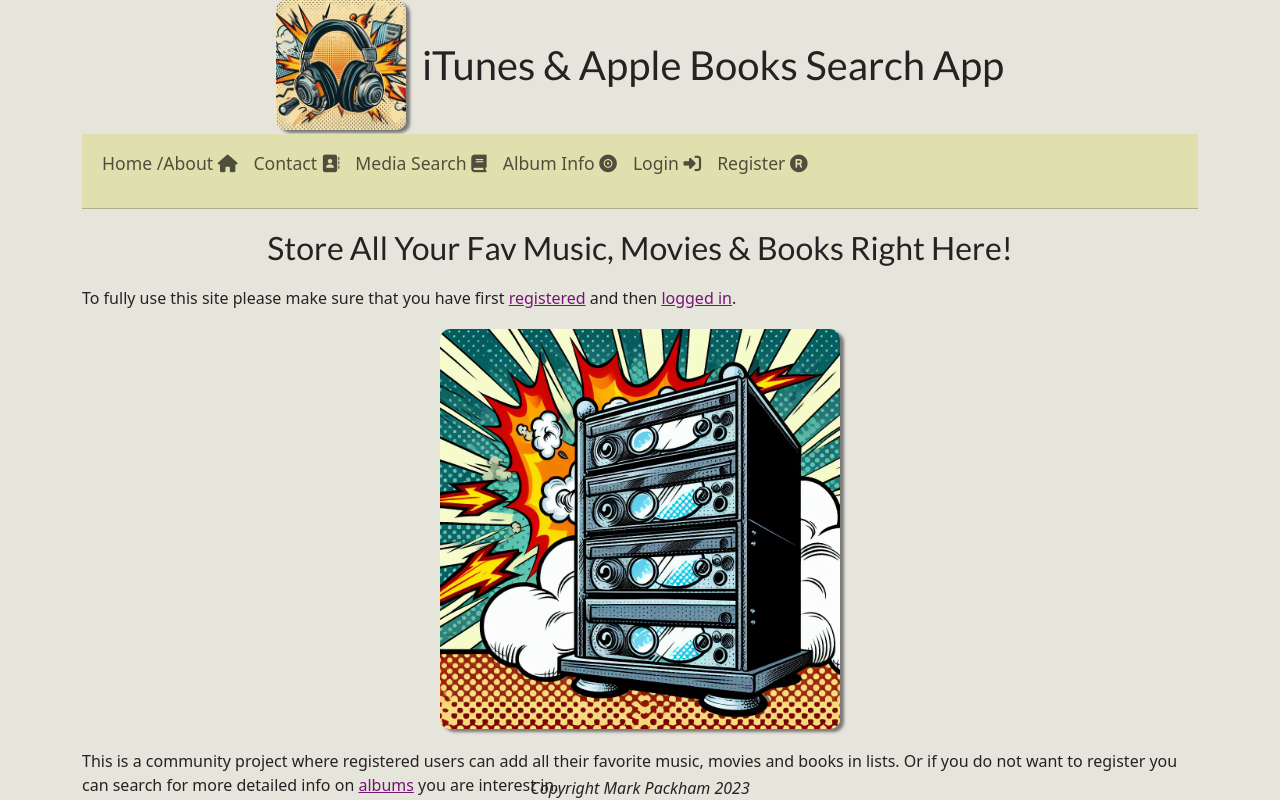
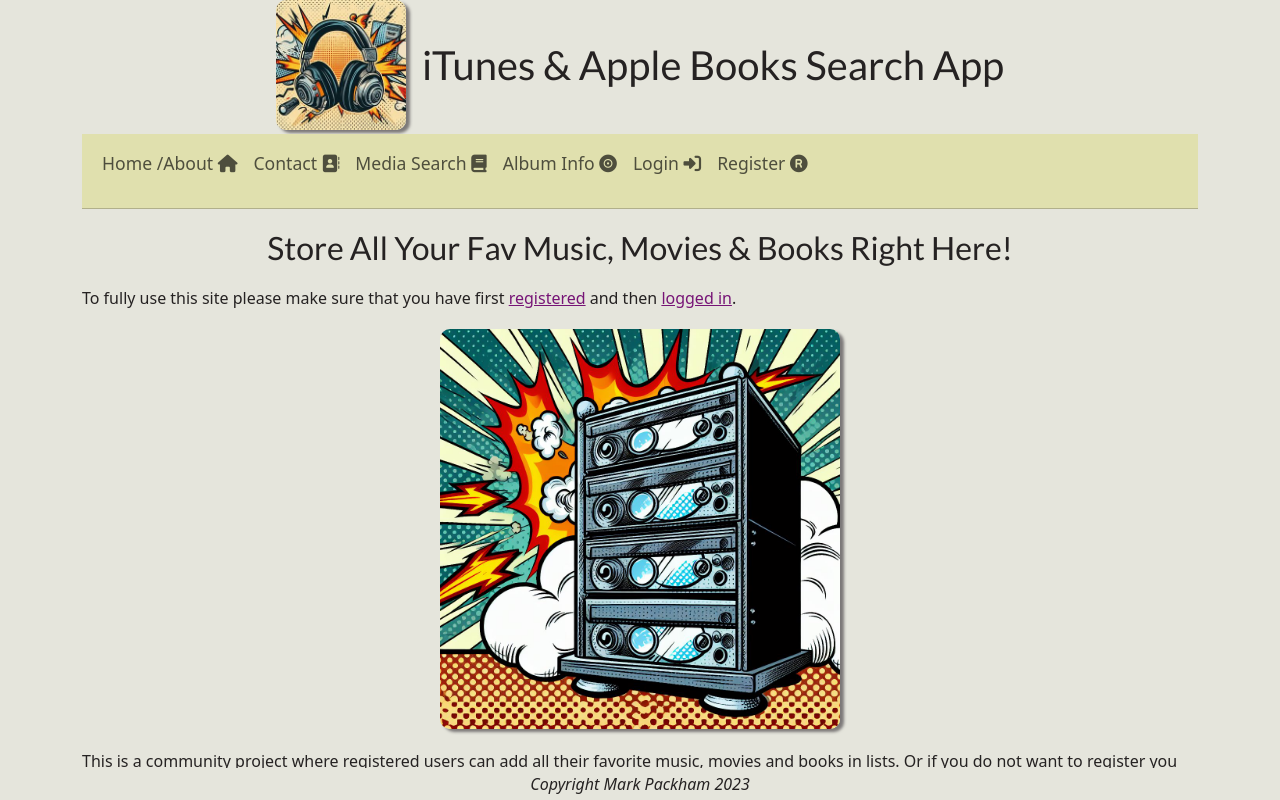
Before and after one commit to markpackham/HyperionReactExpressFaviTunesCapstoneProject, a React (Vite) app in the folder frontend/: page / in a window 1280 px wide. Shown: the top 800 px of the page. Built offline with nearby package versions, Linux system fonts and the light colour scheme.

Commit message:
tidyup footer styling

```diff
--- a/frontend/src/App.css
+++ b/frontend/src/App.css
@@ -35,8 +35,8 @@
 }
 
 footer {
-  margin-bottom: 1rem;
-  margin-top: 1rem;
+  margin-bottom: 0.5rem;
+  margin-top: 0.5rem;
   text-align: center;
 }
 
@@ -94,6 +94,11 @@
 }
 
 /* Ids */
+#footerCopyright {
+  background-color: var(--background-color-main);
+  padding: 0.24rem;
+}
+
 #logo {
   max-width: 130px;
 }
--- a/frontend/src/components/sitewide/FooterSitewide.jsx
+++ b/frontend/src/components/sitewide/FooterSitewide.jsx
@@ -3,7 +3,7 @@
 
   return (
     <footer className="sticky-bottom">
-      <p className="fst-italic">
+      <p id="footerCopyright" className="fst-italic">
         Copyright Mark Packham {currentYear.getFullYear()}
       </p>
     </footer>
```
